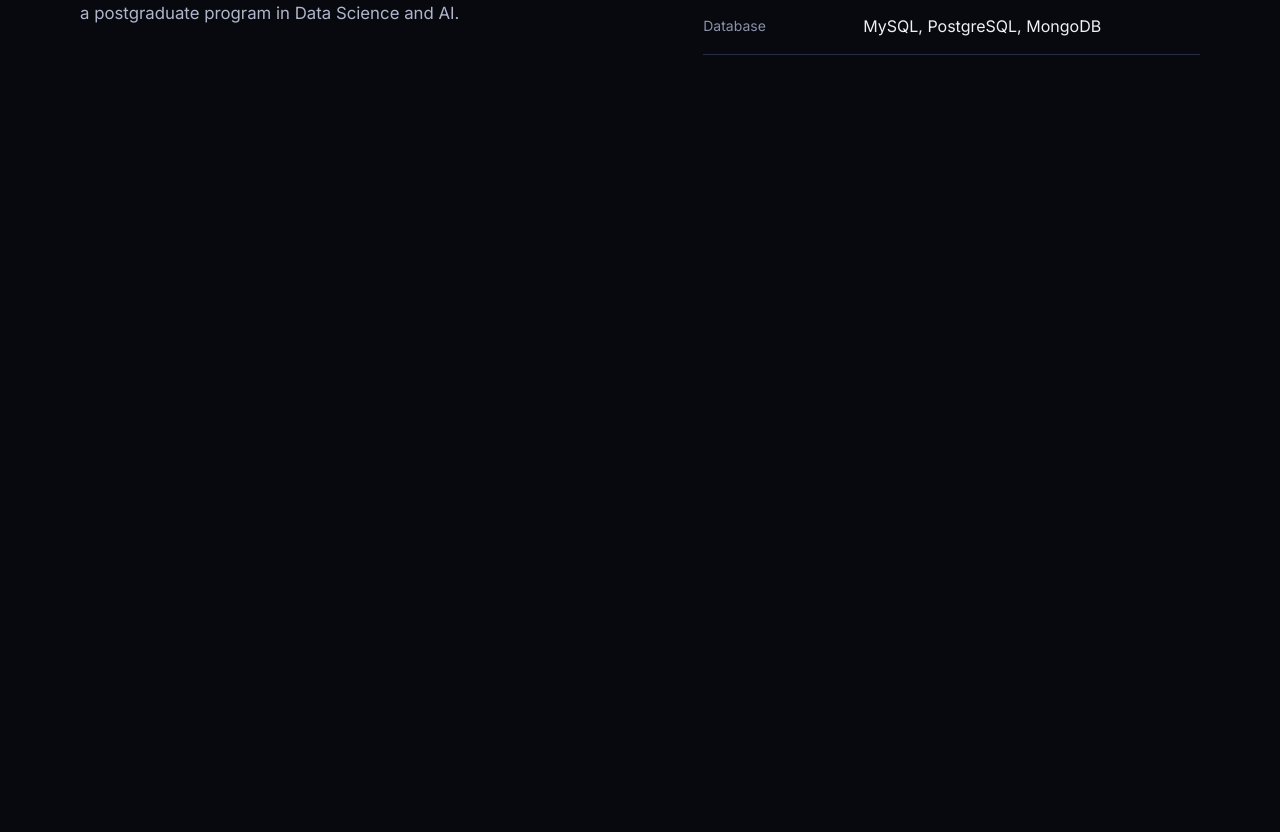
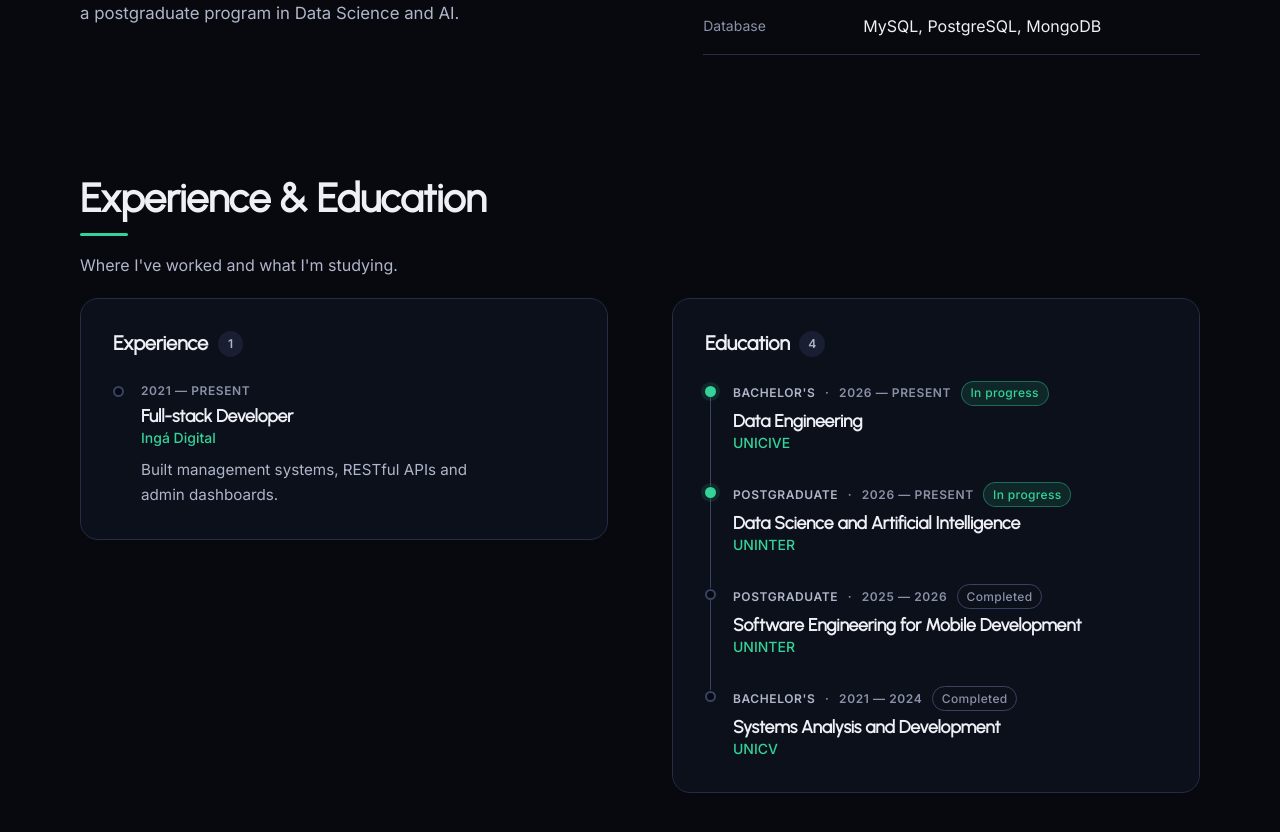
Before and after one commit to Gustavoo01/portfolio, a Vue app: page / in a window 1280 px wide. Shown: the part 1900-2732 px from the top of the page. Before the commit the page ends 2015 px from the top, so only its background shows below. Built offline with nearby package versions, Linux system fonts and the light colour scheme.

Commit message:
feat: adiciona experiência e formação em linha do tempo

```diff
--- a/src/App.vue
+++ b/src/App.vue
@@ -5,6 +5,7 @@ import StarField from "@/components/hero/StarField.vue";
 import HeroSection from "@/components/hero/HeroSection.vue";
 import ProjectsSection from "@/components/projects/ProjectsSection.vue";
 import AboutSection from "@/components/about/AboutSection.vue";
+import ExperienceSection from "@/components/experience/ExperienceSection.vue";
 
 const { t } = useI18n();
 </script>
@@ -19,5 +20,6 @@ const { t } = useI18n();
     <HeroSection />
     <ProjectsSection />
     <AboutSection />
+    <ExperienceSection />
   </main>
 </template>
--- /dev/null
+++ b/src/components/experience/ExperienceSection.vue
@@ -0,0 +1,99 @@
+<script setup>
+import { useI18n } from "@/i18n";
+import { work, education } from "@/data/experience";
+import SectionTitle from "@/components/ui/SectionTitle.vue";
+import TimelineItem from "./TimelineItem.vue";
+
+const { t, l } = useI18n();
+
+const educationSorted = [...education].sort(
+  (a, b) => (a.status === "ongoing" ? 0 : 1) - (b.status === "ongoing" ? 0 : 1),
+);
+
+const columns = [
+  { key: "work", items: work },
+  { key: "education", items: educationSorted },
+];
+</script>
+
+<template>
+  <section id="experience" class="section" aria-labelledby="experience-title">
+    <div class="container">
+      <SectionTitle
+        id="experience-title"
+        :title="t('experience.title')"
+        :subtitle="t('experience.subtitle')"
+      />
+
+      <div class="columns">
+        <div v-for="col in columns" :key="col.key" class="column">
+          <h3>
+            {{ t(`experience.${col.key}`) }}
+            <span class="count">{{ col.items.length }}</span>
+          </h3>
+          <ol class="timeline">
+            <TimelineItem
+              v-for="item in col.items"
+              :key="item.id"
+              :role="l(item.role)"
+              :org="item.org"
+              :period="l(item.period)"
+              :description="l(item.description) || ''"
+              :level="item.level ? t(`experience.levels.${item.level}`) : ''"
+              :status="item.status ? t(`experience.status.${item.status}`) : ''"
+              :ongoing="item.status === 'ongoing'"
+            />
+          </ol>
+        </div>
+      </div>
+    </div>
+  </section>
+</template>
+
+<style scoped>
+.columns {
+  display: grid;
+  grid-template-columns: repeat(2, minmax(0, 1fr));
+  gap: clamp(2rem, 5vw, 4rem);
+  align-items: start;
+}
+
+.column {
+  padding: clamp(1.25rem, 3vw, 2rem);
+  border-radius: var(--radius);
+  background: rgba(18, 22, 38, 0.55);
+  border: 1px solid var(--border);
+}
+
+h3 {
+  display: flex;
+  align-items: center;
+  gap: 0.6rem;
+  margin-bottom: 1.5rem;
+  font-size: var(--fs-h3);
+}
+
+.count {
+  display: inline-grid;
+  place-items: center;
+  min-width: 1.6rem;
+  height: 1.6rem;
+  padding-inline: 0.4rem;
+  border-radius: var(--radius-pill);
+  background: var(--surface-2);
+  color: var(--muted);
+  font-size: var(--fs-xs);
+  font-family: var(--font-body);
+}
+
+.timeline {
+  list-style: none;
+  padding: 0;
+}
+
+@media (max-width: 860px) {
+  .columns {
+    grid-template-columns: 1fr;
+  }
+}
+</style>
--- /dev/null
+++ b/src/components/experience/TimelineItem.vue
@@ -0,0 +1,122 @@
+<script setup>
+defineProps({
+  role: { type: String, required: true },
+  org: { type: String, required: true },
+  period: { type: String, default: "" },
+  description: { type: String, default: "" },
+  level: { type: String, default: "" }, // texto já traduzido, ex.: "Pós-graduação"
+  status: { type: String, default: "" }, // texto já traduzido, ex.: "Em andamento"
+  ongoing: Boolean,
+});
+</script>
+
+<template>
+  <li class="item" :class="{ ongoing }">
+    <span class="marker" aria-hidden="true" />
+    <div class="meta">
+      <span v-if="level" class="level">{{ level }}</span>
+      <span class="period">{{ period }}</span>
+      <span v-if="status" class="status">{{ status }}</span>
+    </div>
+    <h4>{{ role }}</h4>
+    <p class="org">{{ org }}</p>
+    <p v-if="description" class="desc">{{ description }}</p>
+  </li>
+</template>
+
+<style scoped>
+.item {
+  position: relative;
+  padding-left: 1.75rem;
+  padding-bottom: 1.75rem;
+}
+
+.item:last-child {
+  padding-bottom: 0;
+}
+
+/* linha vertical ligando os itens */
+.item::before {
+  content: "";
+  position: absolute;
+  left: 5px;
+  top: 14px;
+  bottom: -4px;
+  width: 1px;
+  background: var(--border-strong);
+}
+
+.item:last-child::before {
+  display: none;
+}
+
+.marker {
+  position: absolute;
+  left: 0;
+  top: 5px;
+  width: 11px;
+  height: 11px;
+  border-radius: 50%;
+  border: 2px solid var(--border-strong);
+  background: var(--bg);
+}
+
+.ongoing .marker {
+  border-color: var(--accent);
+  background: var(--accent);
+  box-shadow: 0 0 0 4px var(--accent-soft);
+}
+
+.meta {
+  display: flex;
+  flex-wrap: wrap;
+  align-items: center;
+  gap: 0.35rem 0.6rem;
+  font-size: var(--fs-xs);
+  font-weight: 600;
+  letter-spacing: 0.05em;
+  text-transform: uppercase;
+  color: var(--subtle);
+}
+
+.level {
+  color: var(--muted);
+}
+
+.level + .period::before {
+  content: "·";
+  margin-right: 0.6rem;
+}
+
+.status {
+  padding: 0.1rem 0.55rem;
+  border-radius: var(--radius-pill);
+  border: 1px solid var(--border-strong);
+  letter-spacing: 0.03em;
+  text-transform: none;
+  font-weight: 500;
+}
+
+.ongoing .status {
+  border-color: rgba(52, 211, 153, 0.4);
+  background: var(--accent-soft);
+  color: var(--accent);
+}
+
+h4 {
+  margin-top: 0.35rem;
+  font-size: 1.1rem;
+}
+
+.org {
+  color: var(--accent);
+  font-weight: 500;
+  font-size: var(--fs-small);
+}
+
+.desc {
+  margin-top: 0.5rem;
+  color: var(--muted);
+  font-size: 0.95rem;
+}
+</style>
--- /dev/null
+++ b/src/data/experience.js
@@ -0,0 +1,77 @@
+// TODO: Ajustar experiência de trabalho
+export const work = [
+  {
+    id: "inga-dev",
+    role: "Full-stack Developer",
+    org: "Ingá Digital",
+    period: {
+      pt: "2021 — atualmente",
+      en: "2021 — present",
+      es: "2021 — actual",
+    },
+    description: {
+      pt: "Desenvolvimento de sistemas de gestão, APIs RESTful e painéis administrativos.",
+      en: "Built management systems, RESTful APIs and admin dashboards.",
+      es: "Desarrollo de sistemas de gestión, APIs RESTful y paneles administrativos.",
+    },
+  },
+];
+
+export const education = [
+  {
+    id: "grad-eng-dados",
+    level: "grad",
+    status: "ongoing",
+    role: {
+      pt: "Engenharia de Dados",
+      en: "Data Engineering",
+      es: "Ingeniería de Datos",
+    },
+    org: "UNICIVE",
+    period: {
+      pt: "2026 — atualmente",
+      en: "2026 — present",
+      es: "2026 — actual",
+    },
+  },
+  {
+    id: "pos-ciencia-dados-ia",
+    level: "pos",
+    status: "ongoing",
+    role: {
+      pt: "Ciência de Dados e Inteligência Artificial",
+      en: "Data Science and Artificial Intelligence",
+      es: "Ciencia de Datos e Inteligencia Artificial",
+    },
+    org: "UNINTER",
+    period: {
+      pt: "2026 — atualmente",
+      en: "2026 — present",
+      es: "2026 — actual",
+    },
+  },
+  {
+    id: "pos-eng-software-mobile",
+    level: "pos",
+    status: "done",
+    role: {
+      pt: "Engenharia de Software para Desenvolvimento Mobile",
+      en: "Software Engineering for Mobile Development",
+      es: "Ingeniería de Software para Desarrollo Mobile",
+    },
+    org: "UNINTER",
+    period: "2025 — 2026",
+  },
+  {
+    id: "grad-ads",
+    level: "grad",
+    status: "done",
+    role: {
+      pt: "Análise e Desenvolvimento de Sistemas",
+      en: "Systems Analysis and Development",
+      es: "Análisis y Desarrollo de Sistemas",
+    },
+    org: "UNICV",
+    period: "2021 — 2024",
+  },
+];
```
